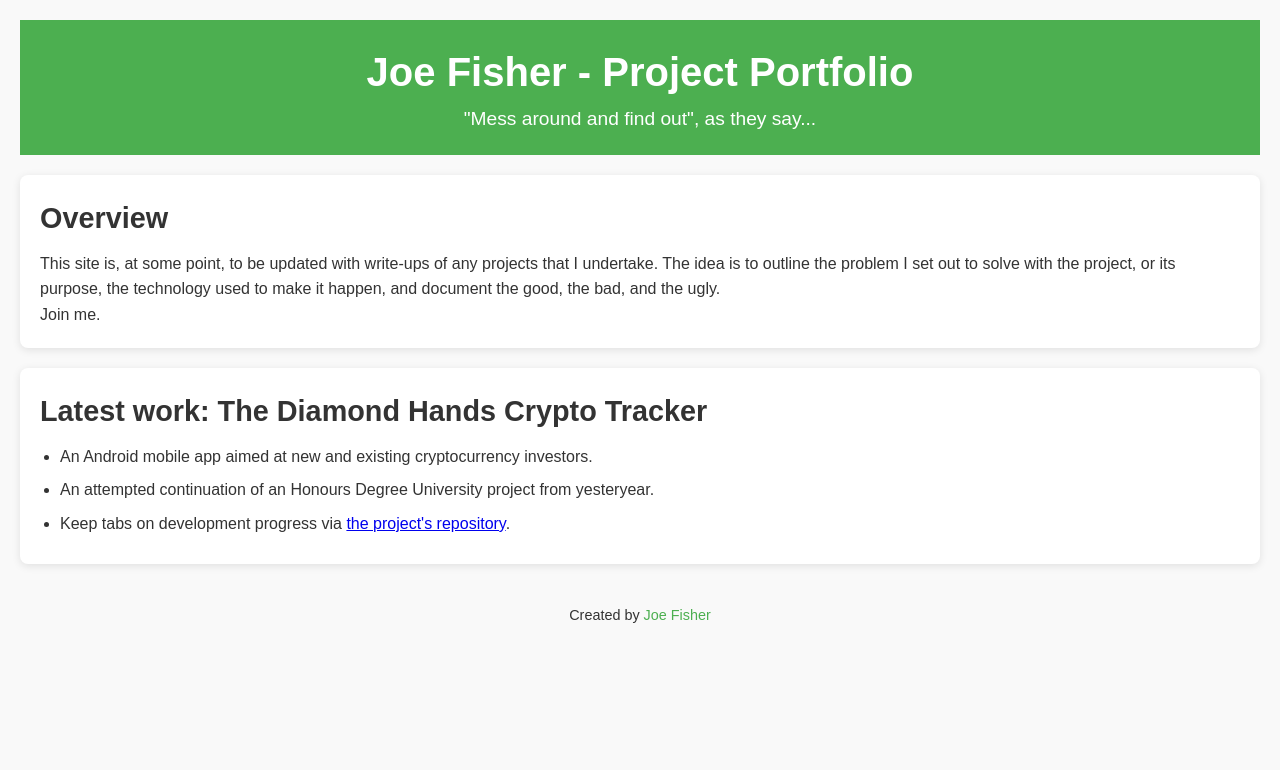
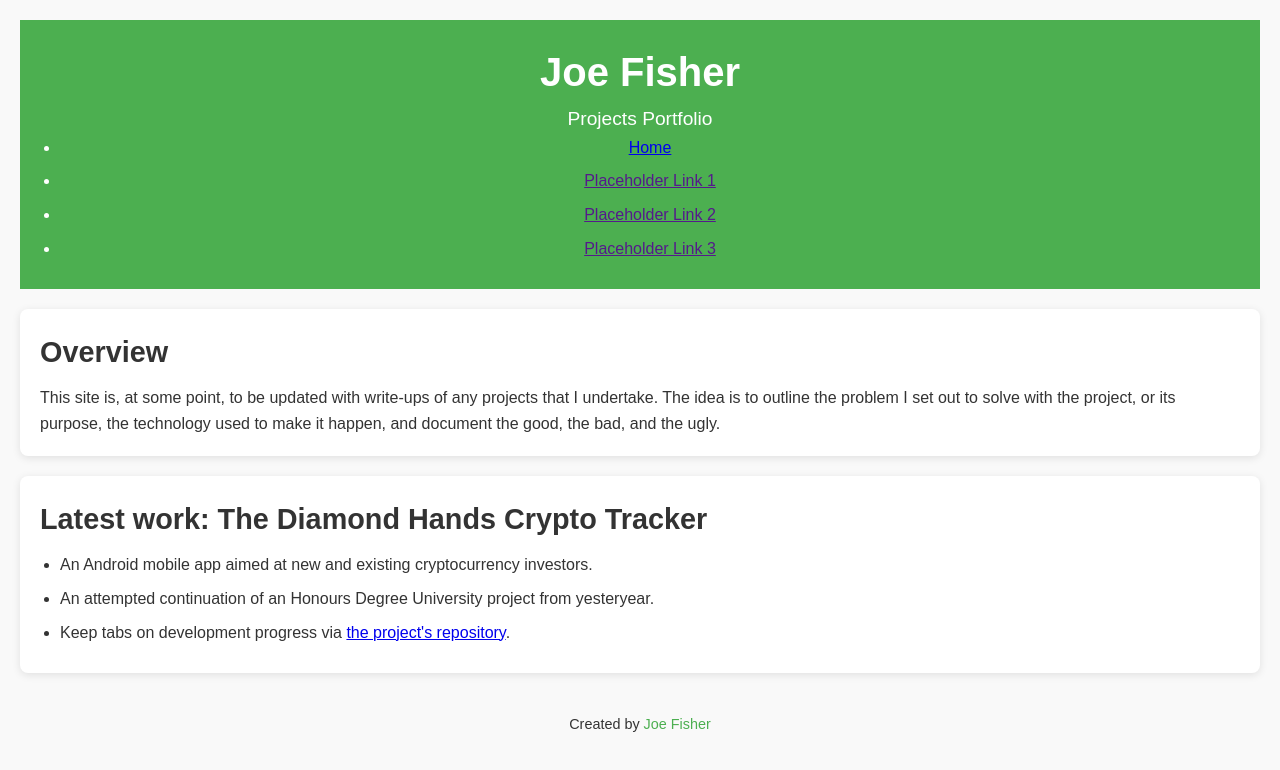
Before and after one commit to jfisher8/jfisher8.github.io, a plain HTML site: page index.html in a window 1280 px wide. Drawn offline with Linux system fonts and the light colour scheme.

Commit message:
Updates landing page with navigation bar

```diff
--- a/index.html
+++ b/index.html
@@ -10,15 +10,26 @@
 <body>
 
   <header>
-    <h1>Joe Fisher - Project Portfolio</h1>
-    <p>"Mess around and find out", as they say...</p>
+    <div class="site-title">
+      <h1>Joe Fisher</h1>
+      <p>Projects Portfolio</p>
+    </div>
+
+    <!-- Navigation Bar -->
+    <nav class="navbar">
+      <ul>
+        <li><a href="index.html">Home</a></li>
+        <li><a href="">Placeholder Link 1</a></li>
+        <li><a href="">Placeholder Link 2</a></li>
+        <li><a href="">Placeholder Link 3</a></li>
+      </ul>
+    </nav>
   </header>
 
   <main>
     <section class="overview">
       <h2>Overview</h2>
       <p>This site is, at some point, to be updated with write-ups of any projects that I undertake. The idea is to outline the problem I set out to solve with the project, or its purpose, the technology used to make it happen, and document the good, the bad, and the ugly.</p>
-      <p>Join me.</p>
     </section>
     <section>
       <h2>Latest work: The Diamond Hands Crypto Tracker</h2>
```
